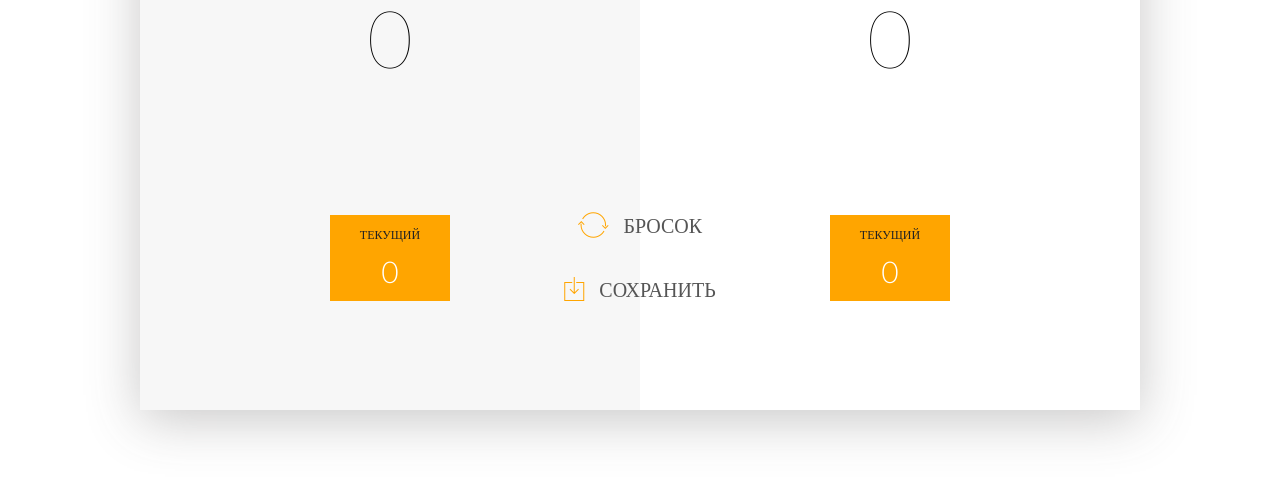
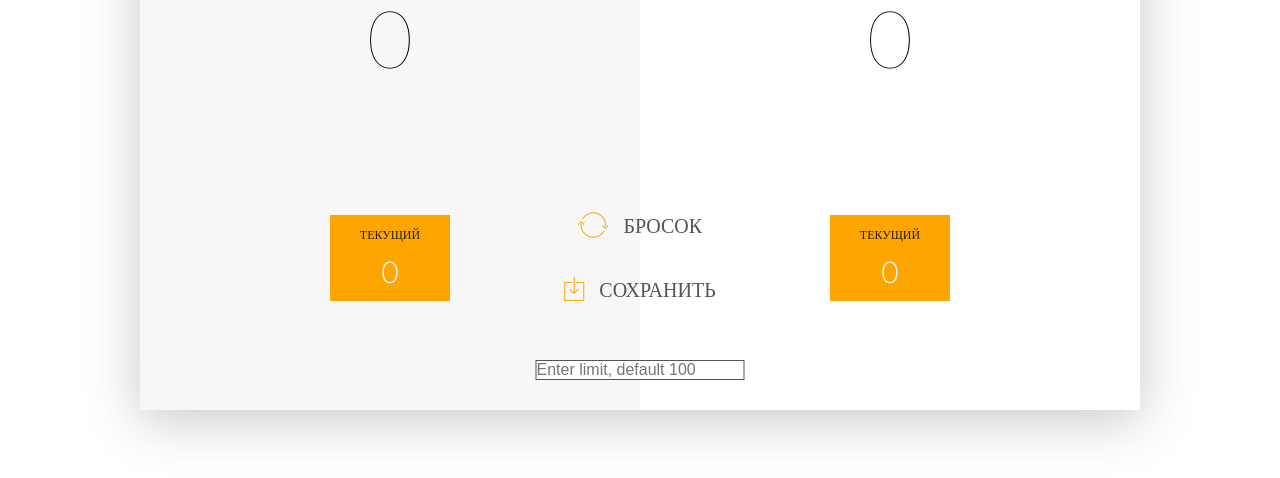
Before and after one commit to DenisKanivets/homework3, a plain HTML site: page index.html in a window 1280 px wide. Shown: the part 290-768 px from the top of the page. Drawn offline with nearby package versions, Linux system fonts and the light colour scheme.

Commit message:
third task

```diff
--- a/app.js
+++ b/app.js
@@ -16,6 +16,7 @@ let activePlayer = 0;
 let current = 0;
 const diceElement = document.querySelector('.dice');
 const diceElement2 = document.querySelector('.dice2');
+const limit = document.getElementById('limit');
 
 const initGame = () => {
     document.querySelector('#current-0').textContent = 0;
@@ -38,11 +39,13 @@ document.querySelector('.btn-roll').addEventListener('click', function () {
     diceElement2.src = `dice-${dice2}.png`;
     diceElement2.style.display = 'block';
 
+    let limitNum = limit.value ? Number(limit.value) : 100;
+
     if (dice !== 2 && dice2 !== 2 && dice !== dice2) {
         current += dice + dice2;
         document.getElementById('current-' + activePlayer).textContent = current;
 
-        if (scores[activePlayer] + current >= 20) {
+        if (scores[activePlayer] + current >= limitNum) {
             alert(`Player ${activePlayer} won!!!`);
         }
 
--- a/index.html
+++ b/index.html
@@ -36,6 +36,7 @@
             <img src="dice-5.png" alt="Dice" class="dice">
             <img src="dice-5.png" alt="Dice" class="dice2">
         </div>
+        <input id="limit" type="number" placeholder="Enter limit, default 100">
 
         <script src="app.js"></script>
     </body>
--- a/style.css
+++ b/style.css
@@ -155,5 +155,15 @@ i {
     box-shadow: 0px 10px 60px rgba(0, 0, 0, 0.10);
 }
 
+#limit {
+    position: absolute;
+    left: 50%;
+    bottom: 15%;
+    transform: translate(-50%, -50%);
+    outline: none;
+    border: 1px solid #555;
+    font-size: 16px;
+}
+
 .winner { background-color: #f7f7f7; }
 .winner .player-name { font-weight: 300; color: #EB4D4D; }
```
